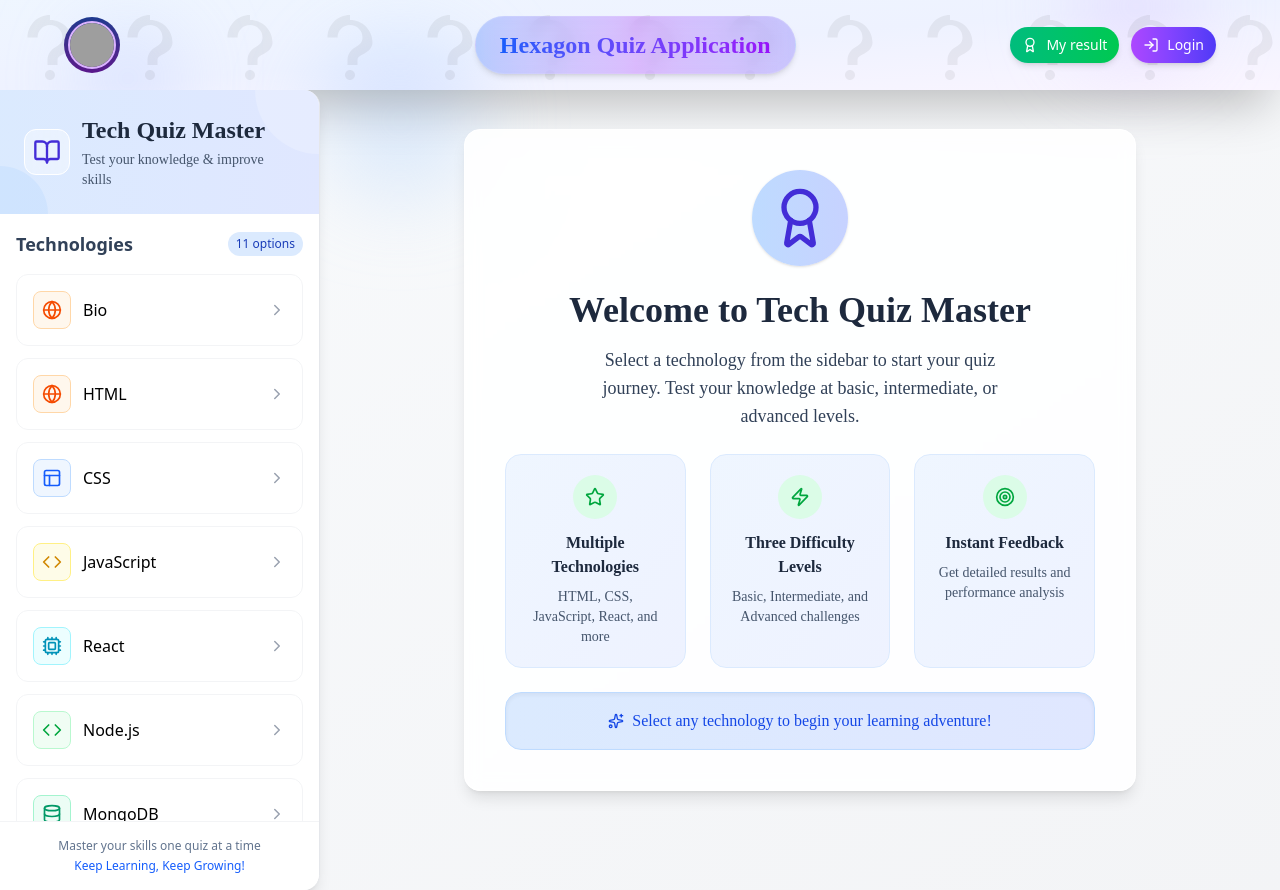
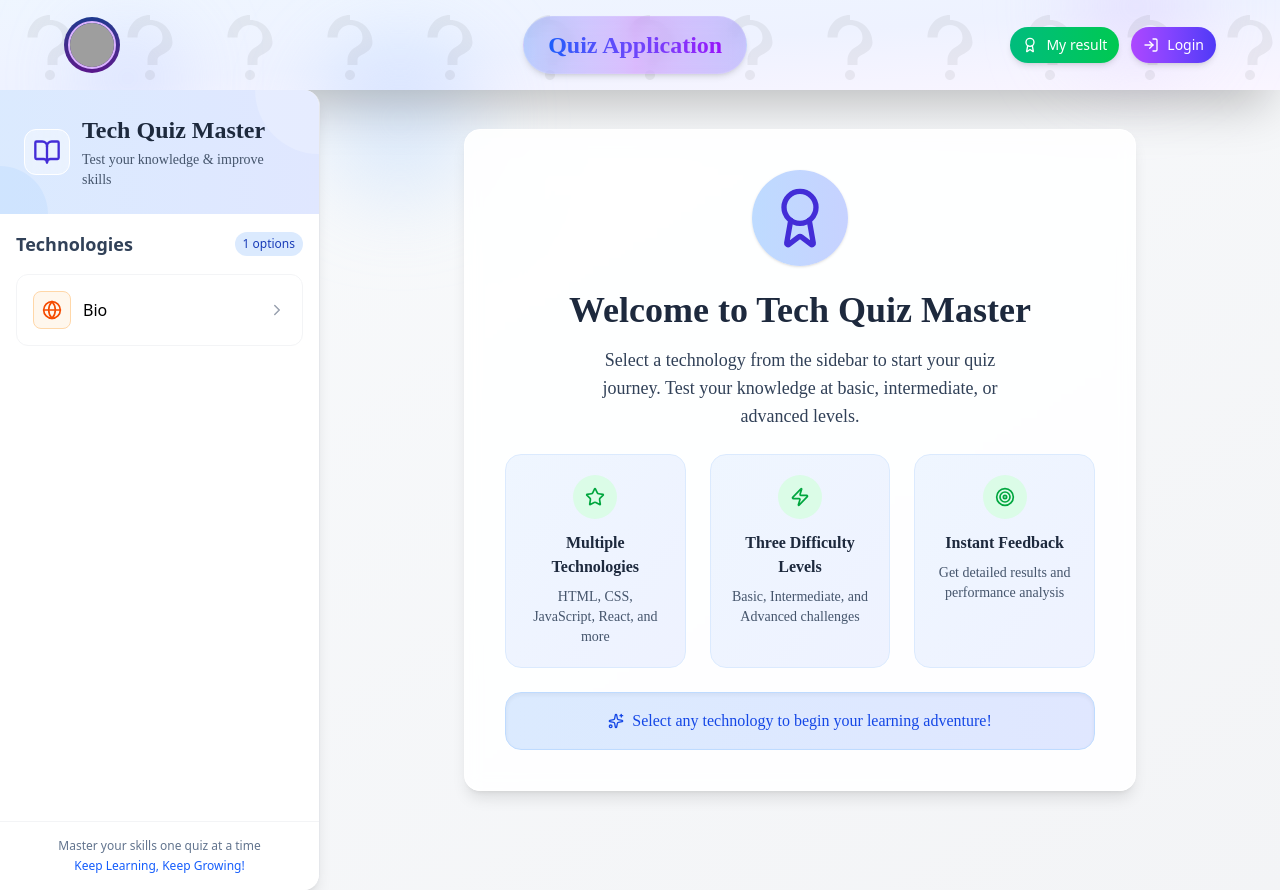
Before and after one commit to sainijitendrakumar/paidquizapp, a React (Vite) app: page / in a window 1280 px wide. Built offline with nearby package versions, Linux system fonts and the light colour scheme; grey boxes are pictures that could not be loaded.

Commit message:
first commit

```diff
--- a/src/components/Navbar/Navbar.jsx
+++ b/src/components/Navbar/Navbar.jsx
@@ -34,7 +34,7 @@ export default function Navbar({ logoSrc }) {
     }
 
     window.dispatchEvent(
-      new CustomEvent("authChanged", { detail: { user: null } })
+      new CustomEvent("authChanged", { detail: { user: null } }),
     );
 
     setMenuOpen(false);
@@ -80,7 +80,7 @@ export default function Navbar({ logoSrc }) {
         {/* CENTER: Title */}
         <div className={navbarStyles.titleContainer}>
           <div className={navbarStyles.titleBackground}>
-            <h1 className={navbarStyles.titleText}>Hexagon Quiz Application</h1>
+            <h1 className={navbarStyles.titleText}>Quiz Application</h1>
           </div>
         </div>
 
@@ -89,10 +89,7 @@ export default function Navbar({ logoSrc }) {
           <div className={navbarStyles.spacer}></div>
 
           {/* My result button (NavLink so no onClick handler) */}
-          <NavLink
-            to="/result"
-            className={navbarStyles.resultsButton}
-          >
+          <NavLink to="/result" className={navbarStyles.resultsButton}>
             <Award className={navbarStyles.buttonIcon} />
             My result
           </NavLink>
@@ -102,15 +99,12 @@ export default function Navbar({ logoSrc }) {
               onClick={handleLogout}
               className={navbarStyles.logoutButton}
             >
-              <LogOut className={navbarStyles.buttonIcon}/>
+              <LogOut className={navbarStyles.buttonIcon} />
               Logout
             </button>
           ) : (
-            <NavLink
-              to="/login"
-              className={navbarStyles.loginButton}
-            >
-              <LogIn className={navbarStyles.buttonIcon}/>
+            <NavLink to="/login" className={navbarStyles.loginButton}>
+              <LogIn className={navbarStyles.buttonIcon} />
               Login
             </NavLink>
           )}
--- a/src/components/Sidebar/Sidebar.jsx
+++ b/src/components/Sidebar/Sidebar.jsx
@@ -70,66 +70,66 @@ const Sidebar = () => {
       icon: <Globe size={20} />,
       color: "bg-orange-50 text-orange-600 border-orange-200",
     },
-    {
-      id: "html",
-      name: "HTML",
-      icon: <Globe size={20} />,
-      color: "bg-orange-50 text-orange-600 border-orange-200",
-    },
-    {
-      id: "css",
-      name: "CSS",
-      icon: <Layout size={20} />,
-      color: "bg-blue-50 text-blue-600 border-blue-200",
-    },
-    {
-      id: "js",
-      name: "JavaScript",
-      icon: <Code size={20} />,
-      color: "bg-yellow-50 text-yellow-600 border-yellow-200",
-    },
-    {
-      id: "react",
-      name: "React",
-      icon: <Cpu size={20} />,
-      color: "bg-cyan-50 text-cyan-600 border-cyan-200",
-    },
-    {
-      id: "node",
-      name: "Node.js",
-      icon: <Code size={20} />,
-      color: "bg-green-50 text-green-600 border-green-200",
-    },
-    {
-      id: "mongodb",
-      name: "MongoDB",
-      icon: <Database size={20} />,
-      color: "bg-emerald-50 text-emerald-600 border-emerald-200",
-    },
-    {
-      id: "java",
-      name: "Java",
-      icon: <Coffee size={20} />,
-      color: "bg-red-50 text-red-600 border-red-200",
-    },
-    {
-      id: "python",
-      name: "Python",
-      icon: <Terminal size={20} />,
-      color: "bg-indigo-50 text-indigo-600 border-indigo-200",
-    },
-    {
-      id: "cpp",
-      name: "C++",
-      icon: <Code size={20} />,
-      color: "bg-purple-50 text-purple-600 border-purple-200",
-    },
-    {
-      id: "bootstrap",
-      name: "Bootstrap",
-      icon: <Layout size={20} />,
-      color: "bg-pink-50 text-pink-600 border-pink-200",
-    },
+    // {
+    //   id: "html",
+    //   name: "HTML",
+    //   icon: <Globe size={20} />,
+    //   color: "bg-orange-50 text-orange-600 border-orange-200",
+    // },
+    // {
+    //   id: "css",
+    //   name: "CSS",
+    //   icon: <Layout size={20} />,
+    //   color: "bg-blue-50 text-blue-600 border-blue-200",
+    // },
+    // {
+    //   id: "js",
+    //   name: "JavaScript",
+    //   icon: <Code size={20} />,
+    //   color: "bg-yellow-50 text-yellow-600 border-yellow-200",
+    // },
+    // {
+    //   id: "react",
+    //   name: "React",
+    //   icon: <Cpu size={20} />,
+    //   color: "bg-cyan-50 text-cyan-600 border-cyan-200",
+    // },
+    // {
+    //   id: "node",
+    //   name: "Node.js",
+    //   icon: <Code size={20} />,
+    //   color: "bg-green-50 text-green-600 border-green-200",
+    // },
+    // {
+    //   id: "mongodb",
+    //   name: "MongoDB",
+    //   icon: <Database size={20} />,
+    //   color: "bg-emerald-50 text-emerald-600 border-emerald-200",
+    // },
+    // {
+    //   id: "java",
+    //   name: "Java",
+    //   icon: <Coffee size={20} />,
+    //   color: "bg-red-50 text-red-600 border-red-200",
+    // },
+    // {
+    //   id: "python",
+    //   name: "Python",
+    //   icon: <Terminal size={20} />,
+    //   color: "bg-indigo-50 text-indigo-600 border-indigo-200",
+    // },
+    // {
+    //   id: "cpp",
+    //   name: "C++",
+    //   icon: <Code size={20} />,
+    //   color: "bg-purple-50 text-purple-600 border-purple-200",
+    // },
+    // {
+    //   id: "bootstrap",
+    //   name: "Bootstrap",
+    //   icon: <Layout size={20} />,
+    //   color: "bg-pink-50 text-pink-600 border-pink-200",
+    // },
   ];
 
   const levels = [
```
